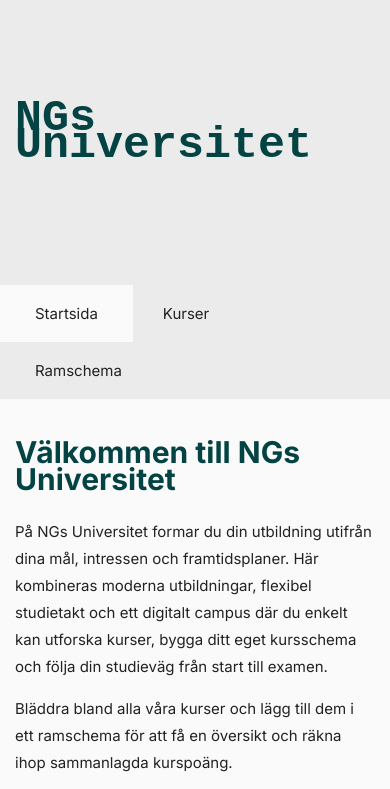
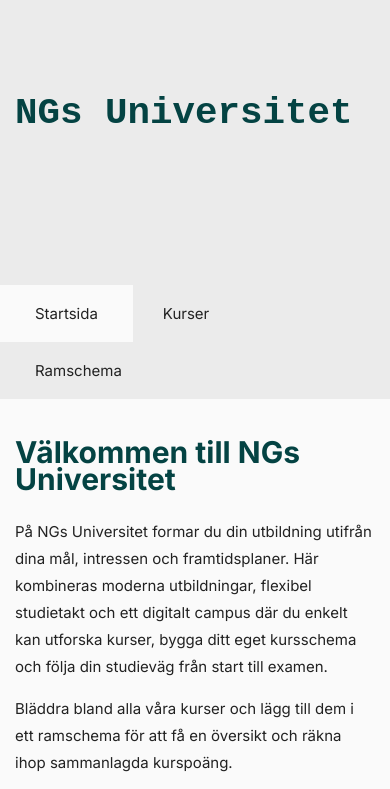
Before and after one commit to Safe-Pizza/DT208G_Projekt, an Angular app: page /home in a window 390 px wide. Shown: the top 789 px of the page. Built offline with nearby package versions, Linux system fonts and the light colour scheme; no server answers; a web font is replaced by a local one.

Commit message:
justerar h1 storlek i mobil till mindre

```diff
--- a/src/CSS/_variables.scss
+++ b/src/CSS/_variables.scss
@@ -36,7 +36,7 @@ $fontsize-p-tablet: 1em;
 $fontsize-nav-tablet: 1em;
 
 //font-sizes mobile max-width 600px
-$fontsize-h1-mobile: 3em;
+$fontsize-h1-mobile: 2.5em;
 $fontsize-h2-mobile: 2em;
 $fontsize-h3-mobile: 1.5em;
 $fontsize-p-mobile: 1em;
```
